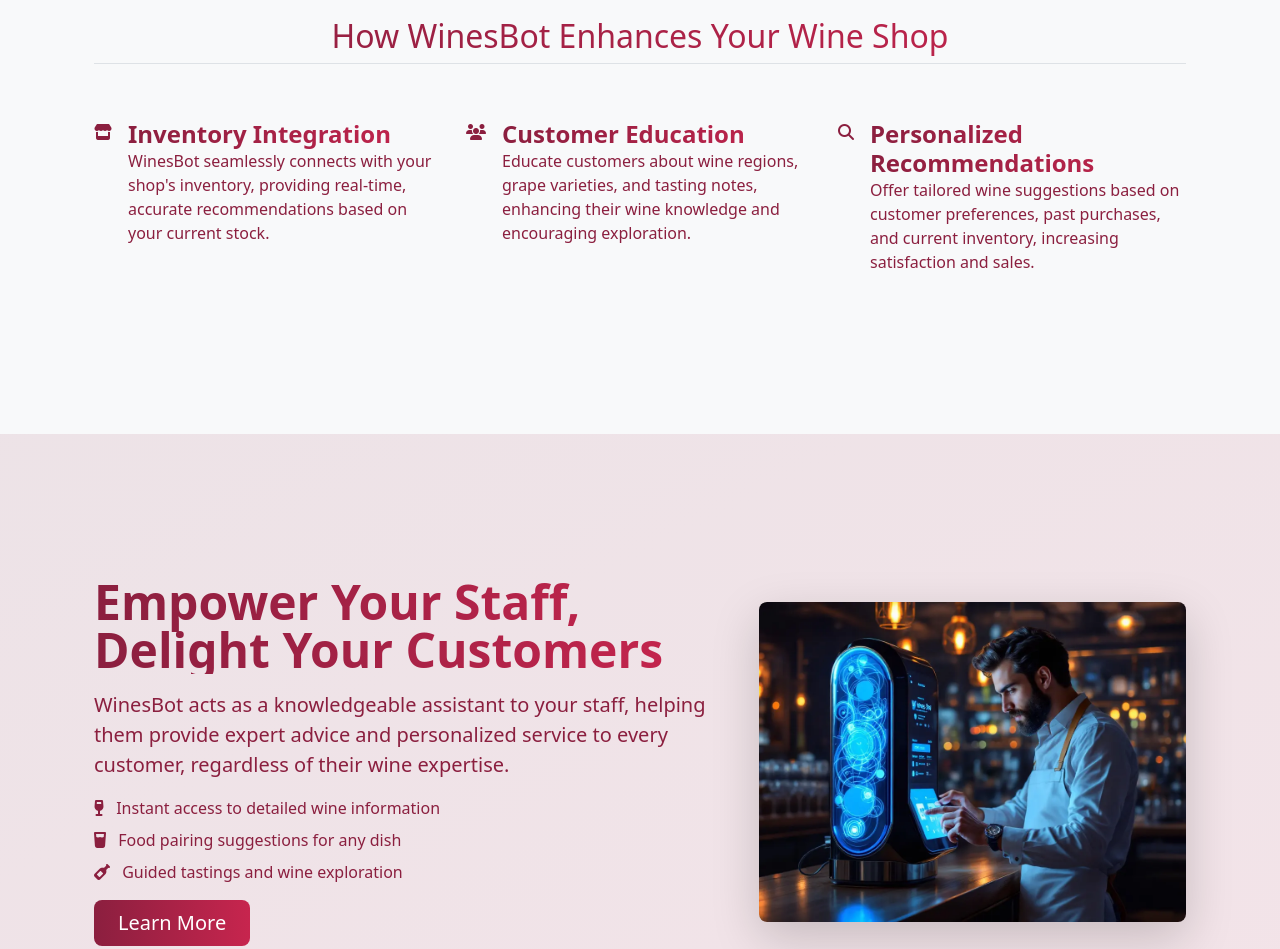
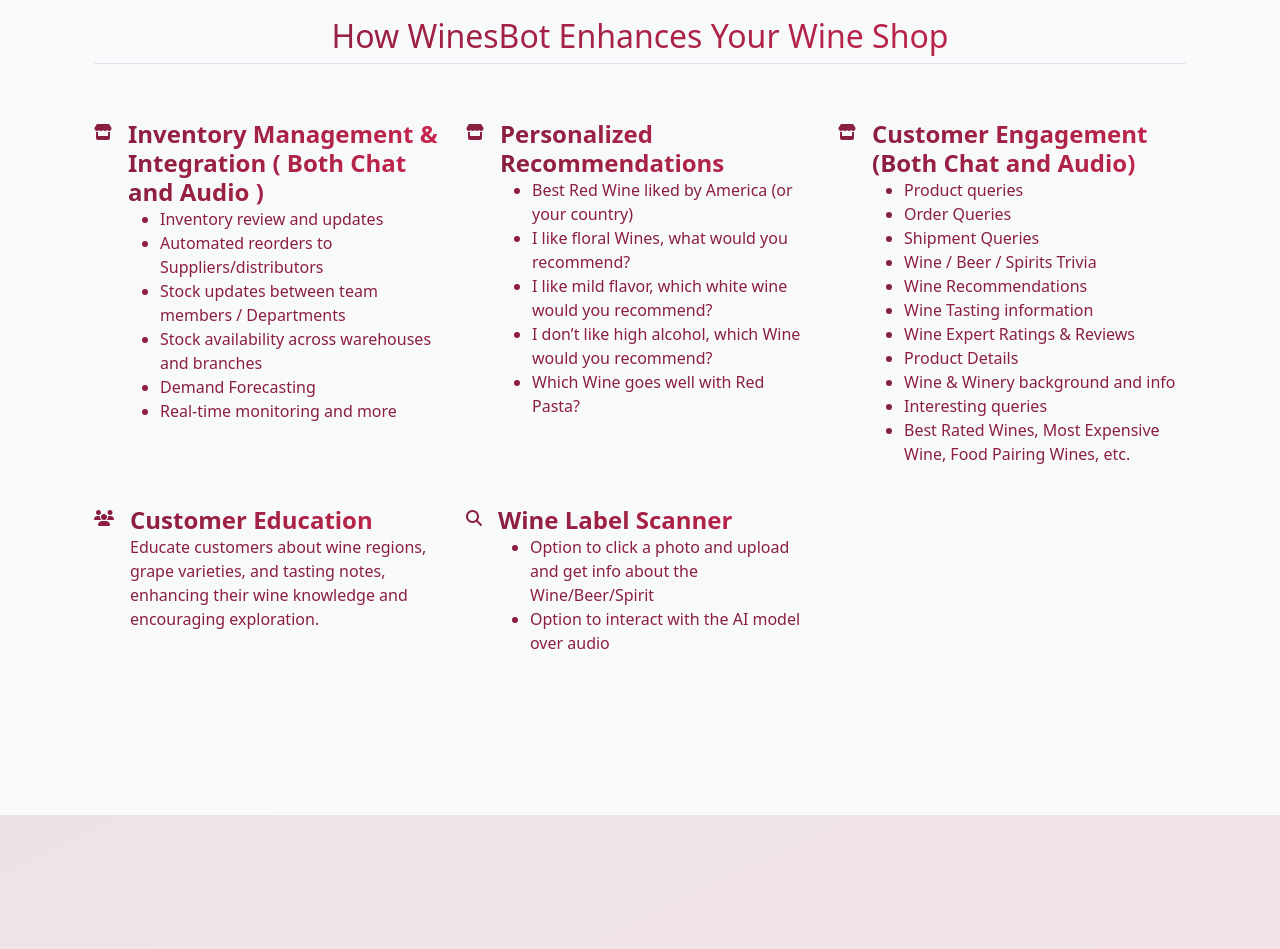
Before and after one commit to Nethranandps01/wine_bot_website, a plain HTML site: page index.html in a window 1280 px wide. Shown: the part 1040-1989 px from the top of the page. Drawn offline with nearby package versions, Linux system fonts and the light colour scheme.

Commit message:
Add files via upload

```diff
--- a/index.html
+++ b/index.html
@@ -85,7 +85,6 @@
             border-bottom: 1px solid rgba(0, 0, 0, 0.1);
             text-align: center;
             background: linear-gradient(to right, #8B1F3F, #C7254E);
-
         }
 
         .chat-messages {
@@ -223,8 +222,8 @@
                         <img src="winesbot-icon.png" width="150" class="mb-5" />
 
                         <div class="d-grid gap-2 d-md-flex justify-content-md-start">
-                            <button type="button" class="btn btn-primary btn-lg px-4 me-md-2 btn-gradient">Get WinesBot
-                                for Your Shop</button>
+                            <!-- <button type="button" class="btn btn-primary btn-lg px-4 me-md-2 btn-gradient">Get WinesBot
+                                for Your Shop</button> -->
                             <button type="button" class="btn btn-outline-secondary btn-lg px-4">Schedule a Demo</button>
                         </div>
                     </div>
@@ -311,9 +310,52 @@
                             <i class="fas fa-store text-primary"></i>
                         </div>
                         <div>
-                            <h3 class="fw-bold mb-0 fs-4 text-gradient">Inventory Integration</h3>
-                            <p>WinesBot seamlessly connects with your shop's inventory, providing real-time, accurate
-                                recommendations based on your current stock.</p>
+                            <h3 class="fw-bold mb-0 fs-4 text-gradient">Inventory Management & Integration ( Both Chat and Audio )</h3>
+                            <ul>
+                                <li>Inventory review and updates</li>
+                                <li>Automated reorders to Suppliers/distributors</li>
+                                <li>Stock updates between team members / Departments</li>
+                                <li>Stock availability across warehouses and branches</li>
+                                <li>Demand Forecasting</li>
+                                <li>Real-time monitoring and more</li>
+                              </ul>
+                        </div>
+                    </div>
+                    <div class="col d-flex align-items-start">
+                        <div class="icon-square bg-light text-dark flex-shrink-0 me-3">
+                            <i class="fas fa-store text-primary"></i>
+                        </div>
+                        <div>
+                            <h3 class="fw-bold mb-0 fs-4 text-gradient">Personalized Recommendations</h3>
+                            <ul>
+                                <li>Best Red Wine liked by America (or your country)</li>
+                                <li>I like floral Wines, what would you recommend?</li>
+                                <li>I like mild flavor, which white wine would you recommend?</li>
+                                <li>I don’t like high alcohol, which Wine would you recommend?</li>
+                                <li>Which Wine goes well with Red Pasta?</li>
+                            </ul>
+                        </div>
+                    </div>
+                    <div class="col d-flex align-items-start">
+                        <div class="icon-square bg-light text-dark flex-shrink-0 me-3">
+                            <i class="fas fa-store text-primary"></i>
+                        </div>
+                        <div>
+                            <h3 class="fw-bold mb-0 fs-4 text-gradient">Customer Engagement (Both Chat and Audio)</h3>
+                            <ul>
+                                <li>Product queries</li>
+                                <li>Order Queries</li>
+                                <li>Shipment Queries</li>
+                                <li>Wine / Beer / Spirits Trivia</li>
+                                <li>Wine Recommendations</li>
+                                <li>Wine Tasting information</li>
+                                <li>Wine Expert Ratings & Reviews</li>
+                                <li>Product Details</li>
+                                <li>Wine & Winery background and info</li>
+                                <li>Interesting queries</li>
+                                <li>Best Rated Wines, Most Expensive Wine, Food Pairing Wines, etc.</li>
+                              </ul>
+
                         </div>
                     </div>
                     <div class="col d-flex align-items-start">
@@ -331,9 +373,11 @@
                             <i class="fas fa-search text-primary"></i>
                         </div>
                         <div>
-                            <h3 class="fw-bold mb-0 fs-4 text-gradient">Personalized Recommendations</h3>
-                            <p>Offer tailored wine suggestions based on customer preferences, past purchases, and
-                                current inventory, increasing satisfaction and sales.</p>
+                              <h3 class="fw-bold mb-0 fs-4 text-gradient">Wine Label Scanner</h3>
+                                <ul>
+                                    <li>Option to click a photo and upload and get info about the Wine/Beer/Spirit</li>
+                                    <li>Option to interact with the AI model over audio</li>
+                                </ul>
                         </div>
                     </div>
                 </div>
@@ -375,7 +419,7 @@
         <div class="container">
             <div class="d-flex flex-wrap justify-content-between align-items-center py-3 my-4">
                 <div class="col-md-4 d-flex align-items-center">
-                    <span class="text-muted">© 2024 WinesBot. All rights reserved.</span>
+                    <span class="text-muted">© 2025 WinesBot. All rights reserved.</span>
                 </div>
                 <ul class="nav col-md-4 justify-content-end list-unstyled d-flex">
                     <li class="ms-3"><a class="text-muted" href="#">Terms of Service</a></li>
```
